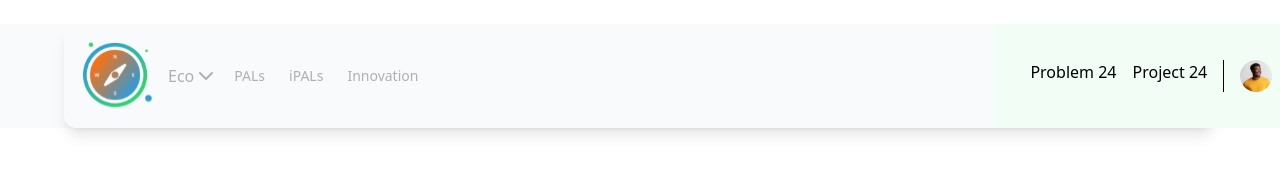
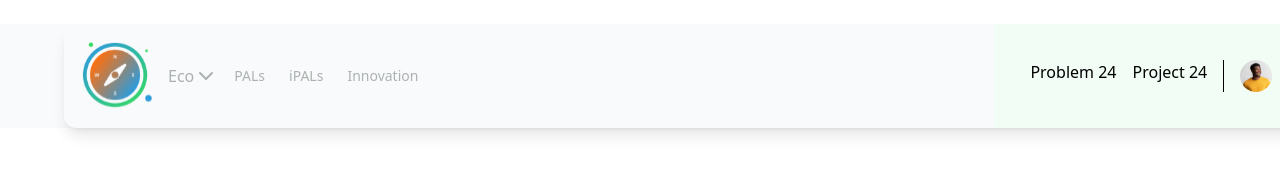
Before and after one commit to skippergoroye/Eco-Landing-Page, a React (Vite) app: page / in a window 1280 px wide. Shown: the top 169 px of the page. Built offline with nearby package versions, Linux system fonts and the light colour scheme.

Commit message:
feat: double style removed

```diff
--- a/src/sections/Navbar.tsx
+++ b/src/sections/Navbar.tsx
@@ -4,8 +4,8 @@ import Avater from "../assets/SVG/Avatar-Image.svg";
 
 export default function Navbar() {
   return (
-    <section className="py-6 mb-36 fixed  z-50">
-      <div className="fixed w-full px-8 lg:px-16 bg-gray-50">
+    <section className="py-6 mb-36 fixed z-50">
+      <div className="px-8 lg:px-16 bg-gray-50">
         <div className="flex items-center gap-1 lg:gap-4 shadow-lg px-2 lg:px-4 rounded-xl">
           <img src={NavLogo} alt="header" />
           <div className="flex">
```
